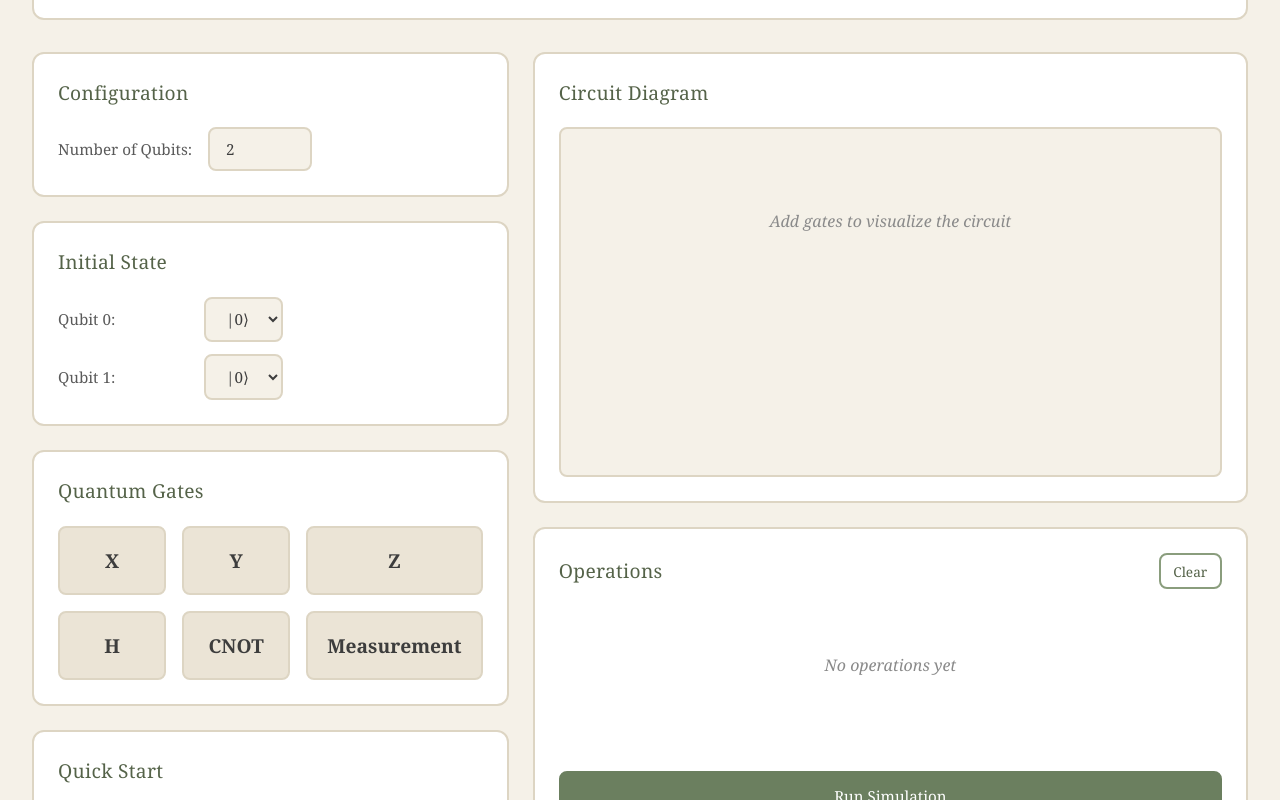
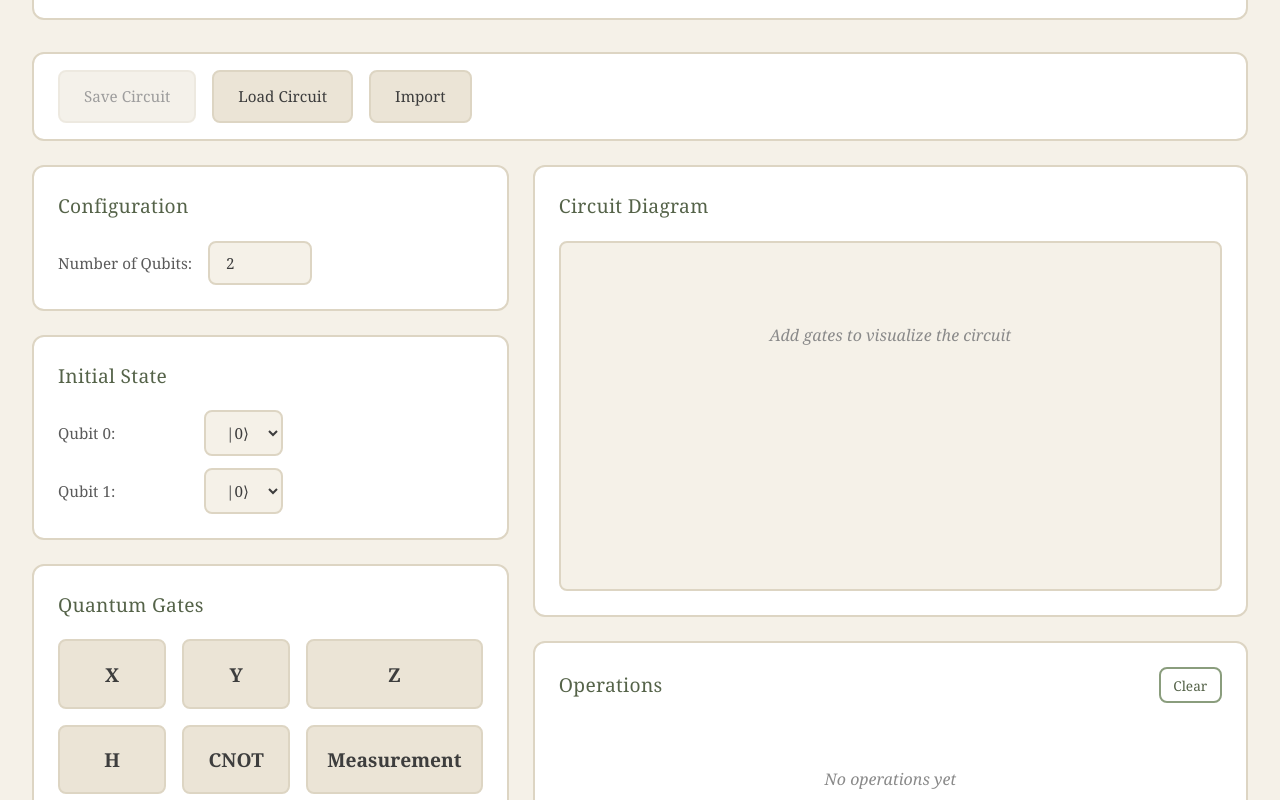
Before and after one commit to ValentinaPertile/quantum-circuit-simulator, a React (Vite) app in the folder frontend/: page / in a window 1280 px wide. Both pictures are taken after a click on the button "Start Building Circuits". Shown: the part 140-940 px from the top of the page. Built offline with nearby package versions, Linux system fonts and the light colour scheme.

Commit message:
Added Local Storage 2

```diff
--- a/frontend/src/App.css
+++ b/frontend/src/App.css
@@ -1028,3 +1028,97 @@
         flex-direction: column;
     }
 }
+
+/* ===== MODAL FOOTER ===== */
+.modal-footer {
+    display: flex;
+    justify-content: flex-end;
+    gap: 1rem;
+    padding: 1.5rem 2rem;
+    border-top: 2px solid var(--beige-300);
+    background: var(--beige-200);
+}
+
+/* ===== SAVED CIRCUITS LIST ===== */
+.saved-circuits-list {
+    max-height: 60vh;
+    overflow-y: auto;
+    padding: 1.5rem;
+}
+
+.saved-circuit-item {
+    display: flex;
+    justify-content: space-between;
+    align-items: center;
+    padding: 1.2rem;
+    margin-bottom: 1rem;
+    background: var(--beige-100);
+    border: 2px solid var(--beige-300);
+    border-radius: 8px;
+    transition: all 0.2s;
+}
+
+.saved-circuit-item:hover {
+    border-color: var(--moss-green-light);
+    box-shadow: 0 2px 8px var(--shadow);
+}
+
+.saved-circuit-info {
+    flex: 1;
+}
+
+.saved-circuit-name {
+    font-size: 1.1rem;
+    font-weight: 600;
+    color: var(--moss-green-dark);
+    margin-bottom: 0.5rem;
+    cursor: pointer;
+}
+
+.saved-circuit-name:hover {
+    color: var(--moss-green);
+}
+
+.saved-circuit-details {
+    font-size: 0.85rem;
+    color: var(--text-muted);
+}
+
+.saved-circuit-actions {
+    display: flex;
+    gap: 0.5rem;
+}
+
+[data-theme="dark"] .saved-circuit-item {
+    background: var(--beige-200);
+}
+
+[data-theme="dark"] .modal-footer {
+    background: var(--beige-300);
+}
+
+/* ===== STORAGE TOOLBAR ===== */
+.storage-toolbar {
+    display: flex;
+    gap: 1rem;
+    margin-bottom: 1.5rem;
+    padding: 1rem 1.5rem;
+    background: var(--white);
+    border: 2px solid var(--beige-300);
+    border-radius: 12px;
+}
+
+.storage-toolbar .btn {
+    display: flex;
+    align-items: center;
+    gap: 0.5rem;
+}
+
+.storage-toolbar .btn:disabled {
+    opacity: 0.5;
+    cursor: not-allowed;
+}
+
+[data-theme="dark"] .storage-toolbar {
+    background: var(--beige-200);
+}
--- a/frontend/src/App.jsx
+++ b/frontend/src/App.jsx
@@ -6,6 +6,9 @@ import CircuitVisualizer from './components/CircuitVisualizer'
 import OperationsList from './components/OperationsList'
 import Results from './components/Results'
 import CodeEditor from './components/CodeEditor'
+import SaveCircuitModal from './components/SaveCircuitModal'
+import LoadCircuitModal from './components/LoadCircuitModal'
+import { saveCircuit, importCircuit } from './utils/circuitStorage'
 import './App.css'
 
 function App() {
@@ -17,6 +20,10 @@ function App() {
   const [operations, setOperations] = useState([])
   const [results, setResults] = useState(null)
   const [theme, setTheme] = useState('light')
+
+  // Modal states
+  const [showSaveModal, setShowSaveModal] = useState(false)
+  const [showLoadModal, setShowLoadModal] = useState(false)
 
   useEffect(() => {
     const savedTheme = localStorage.getItem('theme') || 'light'
@@ -44,10 +51,8 @@ function App() {
     setResults(null)
   }
 
-
   const handleNumQubitsChange = (newNumQubits) => {
-  const oldNumQubits = numQubits
-
+    // Check if there are operations that would become invalid
     const wouldLoseOperations = operations.some(op => {
       if (op.target !== undefined && op.target >= newNumQubits) return true
       if (op.control !== undefined && (op.control >= newNumQubits || op.target >= newNumQubits)) return true
@@ -56,7 +61,7 @@ const handleNumQubitsChange = (newNumQubits) => {
 
     if (wouldLoseOperations && operations.length > 0) {
       const confirmed = window.confirm(
-      `Changing the number of qubits will remove some operations that reference non-existent qubits. Continue?`
+        'Changing the number of qubits will remove some operations that reference non-existent qubits. Continue?'
       )
       if (!confirmed) {
         return
@@ -66,7 +71,7 @@ const handleNumQubitsChange = (newNumQubits) => {
     setNumQubits(newNumQubits)
     setInitialState('0'.repeat(newNumQubits))
 
-  // Filtrar operaciones válidas
+    // Filter valid operations
     const validOperations = operations.filter(op => {
       if (op.target !== undefined && op.target >= newNumQubits) return false
       if (op.control !== undefined && (op.control >= newNumQubits || op.target >= newNumQubits)) return false
@@ -102,6 +107,59 @@ const handleNumQubitsChange = (newNumQubits) => {
     setActiveTab('code')
   }
 
+  // Save circuit handler
+  const handleSaveCircuit = (circuitName) => {
+    if (operations.length === 0) {
+      alert('Cannot save empty circuit')
+      return
+    }
+
+    const circuit = {
+      name: circuitName,
+      numQubits: numQubits,
+      initialState: initialState,
+      operations: operations
+    }
+
+    saveCircuit(circuit)
+    alert(`Circuit "${circuitName}" saved successfully!`)
+  }
+
+  // Load circuit handler
+  const handleLoadCircuit = (circuit) => {
+    setNumQubits(circuit.numQubits)
+    setInitialState(circuit.initialState)
+    setOperations(circuit.operations)
+    setResults(null)
+    alert(`Circuit "${circuit.name}" loaded successfully!`)
+  }
+
+  // Import circuit handler
+  const handleImportCircuit = async (event) => {
+    const file = event.target.files[0]
+    if (!file) return
+
+    try {
+      const circuit = await importCircuit(file)
+
+      // Validate circuit structure
+      if (!circuit.numQubits || !circuit.operations) {
+        throw new Error('Invalid circuit file format')
+      }
+
+      setNumQubits(circuit.numQubits)
+      setInitialState(circuit.initialState || '0'.repeat(circuit.numQubits))
+      setOperations(circuit.operations)
+      setResults(null)
+      alert('Circuit imported successfully!')
+    } catch (error) {
+      alert(`Failed to import circuit: ${error.message}`)
+    }
+
+    // Reset file input
+    event.target.value = ''
+  }
+
   if (showLanding) {
     return <LandingPage onStart={() => setShowLanding(false)} />
   }
@@ -128,6 +186,34 @@ const handleNumQubitsChange = (newNumQubits) => {
           >
             Python & Qiskit Code
           </button>
+        </div>
+      )}
+
+      {/* Storage toolbar */}
+      {activeTab === 'circuit' && (
+        <div className="storage-toolbar">
+          <button
+            className="btn btn-secondary"
+            onClick={() => setShowSaveModal(true)}
+            disabled={operations.length === 0}
+          >
+             Save Circuit
+          </button>
+          <button
+            className="btn btn-secondary"
+            onClick={() => setShowLoadModal(true)}
+          >
+             Load Circuit
+          </button>
+          <label className="btn btn-secondary" style={{ cursor: 'pointer' }}>
+             Import
+            <input
+              type="file"
+              accept=".json"
+              onChange={handleImportCircuit}
+              style={{ display: 'none' }}
+            />
+          </label>
         </div>
       )}
 
@@ -175,6 +261,21 @@ const handleNumQubitsChange = (newNumQubits) => {
           numQubits={numQubits}
         />
       )}
+
+      {/* Modals */}
+      {showSaveModal && (
+        <SaveCircuitModal
+          onSave={handleSaveCircuit}
+          onClose={() => setShowSaveModal(false)}
+        />
+      )}
+
+      {showLoadModal && (
+        <LoadCircuitModal
+          onLoad={handleLoadCircuit}
+          onClose={() => setShowLoadModal(false)}
+        />
+      )}
     </div>
   )
 }
```
Lines whose indentation alone changed are shown as unchanged.
